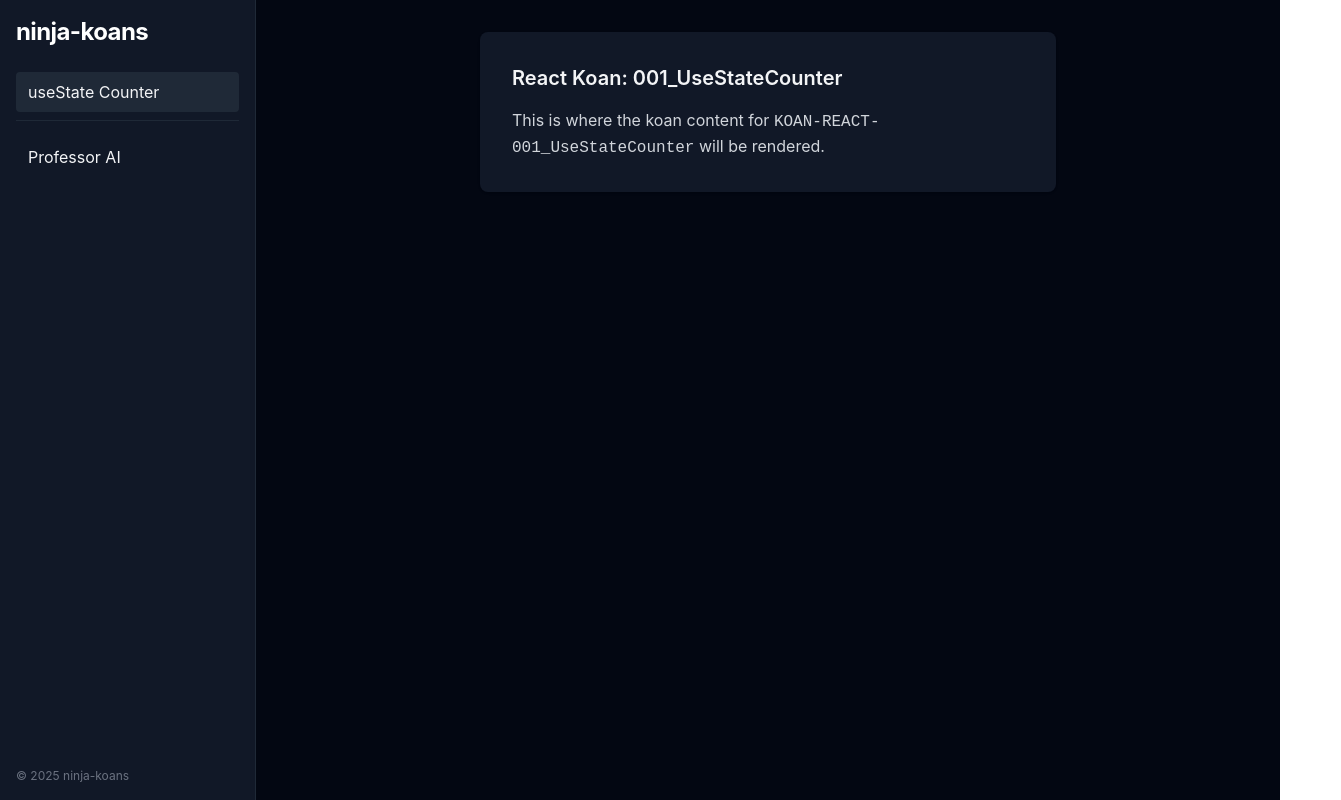
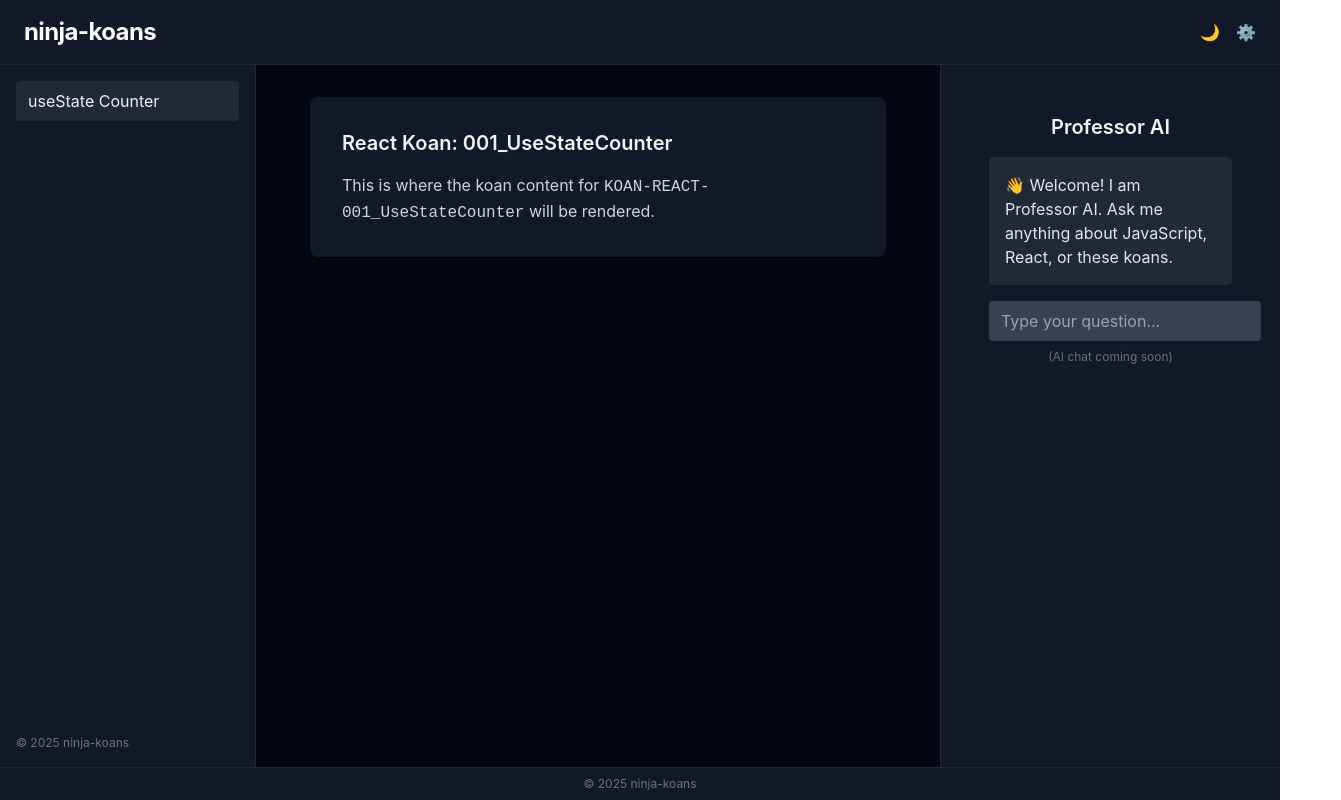
Before and after one commit to dylanapplegate/sr-react-dev-koans, a React (Vite) app: page / in a window 1280 px wide. Shown: the whole page, 1341 px wide, since content can reach past the window. Built offline with nearby package versions, Linux system fonts and the light colour scheme.

Commit message:
Refactor App component layout for improved structure and styling consistency

```diff
--- a/src/App.tsx
+++ b/src/App.tsx
@@ -18,8 +18,8 @@ const koans = [
 const KoanContent: React.FC<{ koanId: string }> = ({ koanId }) => {
   // Placeholder: In a real app, dynamically import/render the koan by ID
   return (
-    <section className="w-full max-w-xl bg-gray-900 rounded-lg shadow p-8">
-      <h2 className="text-xl font-semibold mb-4 text-accent-400">
+    <section className="w-full max-w-xl p-8 bg-gray-900 rounded-lg shadow">
+      <h2 className="mb-4 text-xl font-semibold text-accent-400">
         {koanId.replace('KOAN-REACT-', 'React Koan: ')}
       </h2>
       <p className="text-gray-300">
@@ -37,13 +37,26 @@ const App: React.FC = () => {
   );
 
   return (
-    <div className="min-h-screen flex bg-gray-950 text-gray-100 font-sans">
+    <div className="flex flex-col min-h-screen font-sans text-gray-100 bg-gray-950">
+      {/* Header */}
+      <header className="flex items-center justify-between w-full px-6 py-4 bg-gray-900 border-b border-gray-800">
+        <span className="text-2xl font-bold tracking-tight text-white">
+          ninja-koans
+        </span>
+        {/* Placeholder for theme toggle and user settings */}
+        <div className="flex gap-4">
+          <button className="text-accent-400 hover:text-accent-300 focus:outline-none">
+            🌙
+          </button>
+          <button className="text-gray-400 hover:text-gray-200 focus:outline-none">
+            ⚙️
+          </button>
+        </div>
+      </header>
+      <div className="flex flex-1 min-h-0">
         {/* Sidebar */}
-      <aside className="w-64 bg-gray-900 border-r border-gray-800 flex flex-col p-4">
-        <h1 className="text-2xl font-bold mb-6 tracking-tight text-white">
-          ninja-koans
-        </h1>
-        <nav className="flex-1">
+        <aside className="flex flex-col w-64 min-h-0 p-4 bg-gray-900 border-r border-gray-800">
+          <nav className="flex-1 overflow-y-auto">
             <ul className="space-y-2">
               {koans.map(koan => (
                 <li key={koan.id}>
@@ -60,34 +73,25 @@ const App: React.FC = () => {
                   </button>
                 </li>
               ))}
-            <li className="pt-4 border-t border-gray-800 mt-4">
-              <button
-                className={`w-full text-left px-3 py-2 rounded transition-colors focus:outline-none focus:ring-2 focus:ring-accent-500 ${
-                  selected === 'professor-ai'
-                    ? 'bg-gray-800 text-accent-400'
-                    : 'hover:bg-gray-800 hover:text-accent-300'
-                }`}
-                aria-current={selected === 'professor-ai' ? 'page' : undefined}
-                onClick={() => setSelected('professor-ai')}
-              >
-                Professor AI
-              </button>
-            </li>
             </ul>
           </nav>
           <footer className="mt-8 text-xs text-gray-500">
             &copy; {new Date().getFullYear()} ninja-koans
           </footer>
         </aside>
-
         {/* Main Content */}
-      <main className="flex-1 flex flex-col items-center justify-start p-8 overflow-y-auto">
-        {selected === 'professor-ai' ? (
+        <main className="flex flex-col items-center justify-start flex-1 min-h-0 p-8 overflow-y-auto">
+          <KoanContent koanId={selected} />
+        </main>
+        {/* Professor AI Panel */}
+        <aside className="w-[340px] bg-gray-900 border-l border-gray-800 flex flex-col p-4 min-h-0 max-w-full">
           <ProfessorAI />
-        ) : (
-          <KoanContent koanId={selected} />
-        )}
-      </main>
+        </aside>
+      </div>
+      {/* Footer */}
+      <footer className="w-full px-6 py-2 text-xs text-center text-gray-500 bg-gray-900 border-t border-gray-800">
+        &copy; {new Date().getFullYear()} ninja-koans
+      </footer>
     </div>
   );
 };
```
Lines whose indentation alone changed are shown as unchanged.
